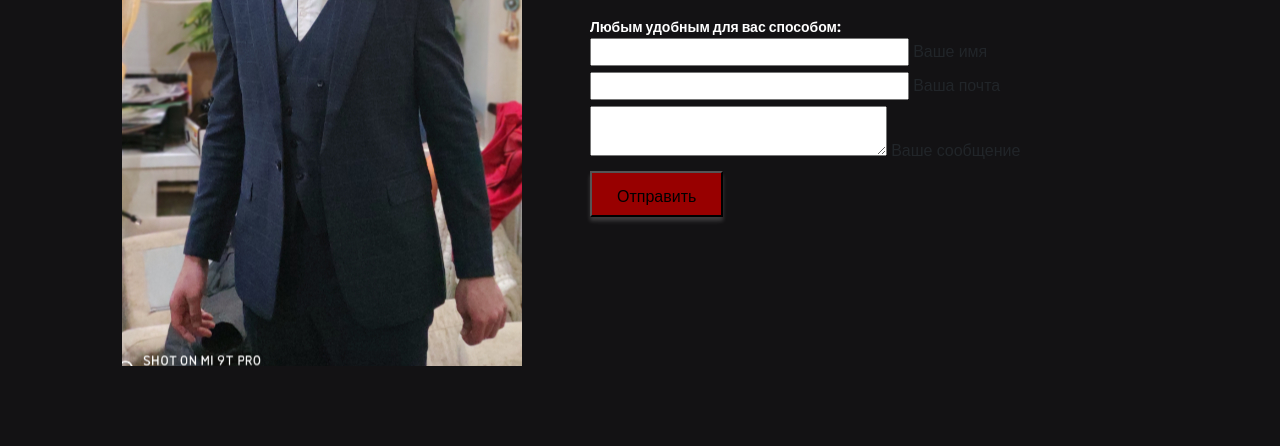
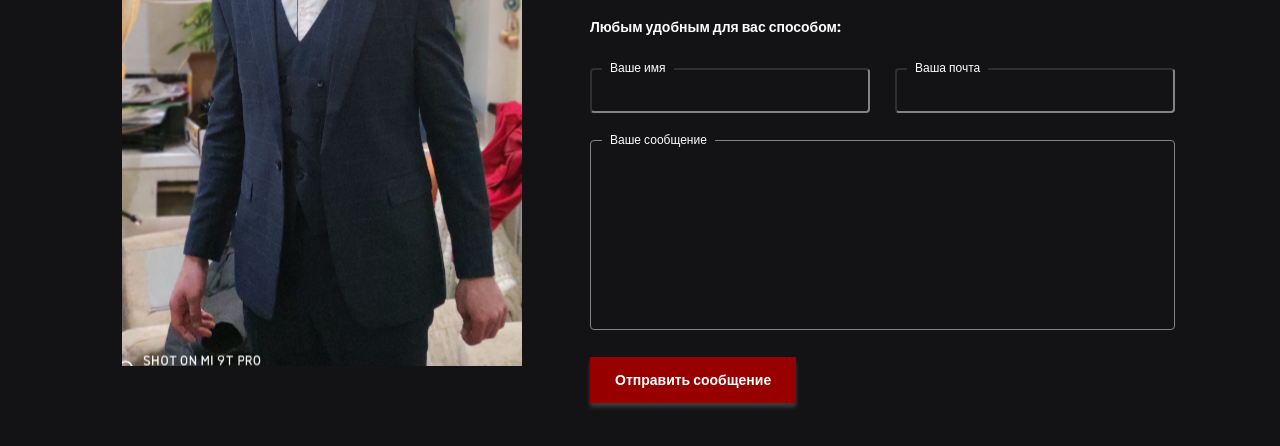
Before and after one commit to Grigogo/PORTFOLIO, a website: page src/index.html in a window 1280 px wide. Shown: the part 5090-5536 px from the top of the page. Drawn offline with nearby package versions, Linux system fonts and the light colour scheme; files that its build step writes are made by us from their sources; a web font is replaced by a local one.

Commit message:
desctop done

```diff
--- a/src/index.html
+++ b/src/index.html
@@ -40,7 +40,7 @@
     <meta name="msapplication-TileColor" content="#ffffff">
     <meta name="msapplication-TileImage" content="icons/favicon//ms-icon-144x144.png">
     <meta name="theme-color" content="#ffffff">
-    <link rel="stylesheet" href="https://i.icomoon.io/public/temp/dd692b09c0/UntitledProject/style.css">
+    <link rel="stylesheet" href="https://i.icomoon.io/public/temp/429698b1f5/UntitledProject/style.css">
     <link rel="stylesheet" href="css/style.min.css">
 </head>
 <body>
@@ -429,7 +429,9 @@
                             <textarea name="text" id="text"></textarea>
                             <label for="text">Ваше сообщение</label>
                         </div>
-                        <button class="btn">Отправить</button>
+                        <div>
+                            <button class="contacts__btn btn">Отправить сообщение</button>
+                        </div>
                     </form>
                 </div>
             </div>
--- a/src/sass/blocks/_contacts.scss
+++ b/src/sass/blocks/_contacts.scss
@@ -39,4 +39,60 @@
             height: 30px;
         }
     }
+    &__form {
+        margin-top: 30px;
+        display: grid;
+        grid-template: 45px 190px 45px / repeat(2, 280px);
+        justify-content: space-between;
+        row-gap: 27px;
+        label {
+            color: #fff;
+            display: block;
+            position: absolute;
+            height: 18px;
+            padding: 0 8px;
+            background-color: #131214;
+            font-size: 12px;
+            margin-bottom: 0;
+            top: -9px;
+            left: 12px;
+        }
+    }
+    &__input {
+        position: relative;
+        input {
+            border-radius: 4px;
+            border-color: #838383;
+            background-color: #131214;
+            color: #fff;
+            width: 100%;
+            height: 100%;
+            padding: 0 20px;
+            font-size: 12px;
+            font-weight: 500;
+        }
+    }
+    &__textarea {
+        position: relative;
+        grid-column: 1 / 3;
+        textarea {
+            border-color: #838383;
+            border-radius: 4px;
+            color: #fff;
+            background-color: #131214;
+            width: 100%;
+            height: 100%;
+            padding: 20px;
+            resize: none;
+            font-size: 12px;
+            font-weight: 500;
+        }
+    }
+    &__btn {
+        border: none;
+        font-weight: bold;
+        font-size: 14px;
+        line-height: 21px;
+        color: #fff;
+    }
 }
```
Also changed, not shown: dist/css/style.min.css, dist/index.html.
